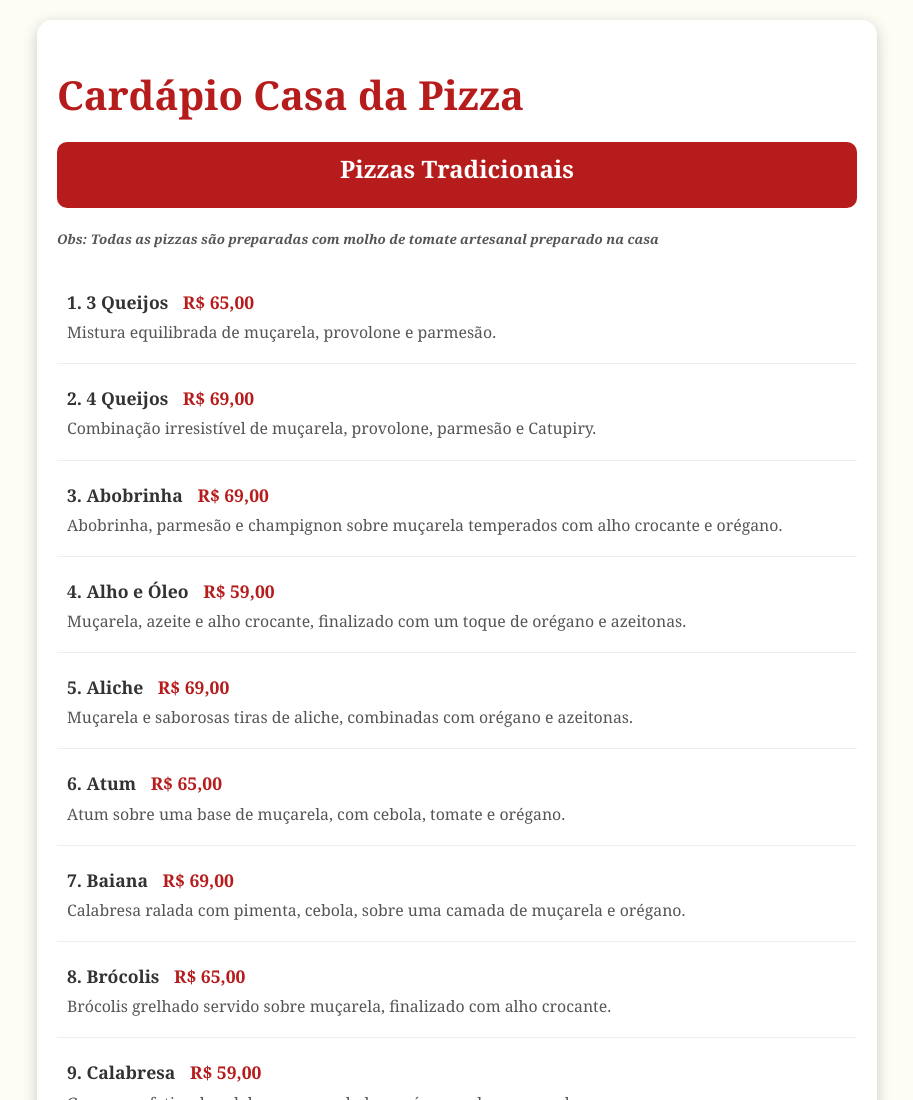
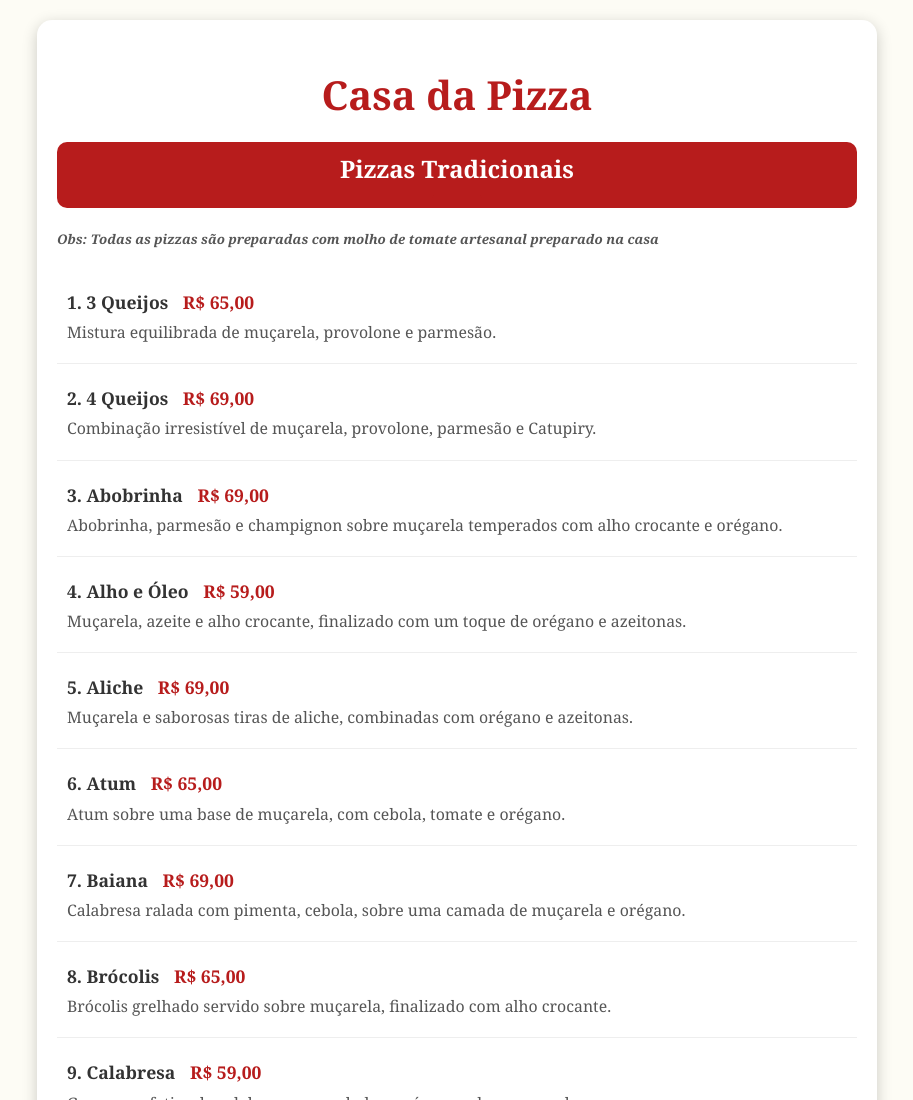
Before and after one commit to henriquenicolli/site_pizza, a plain HTML site: page index.html in a window 1280 px wide. Shown: the top 1100 px of the page, without its empty margins (183-1096 px from the left). Drawn offline with Linux system fonts and the light colour scheme; a web font is replaced by a local one.

Commit message:
refactor

```diff
--- a/index.html
+++ b/index.html
@@ -10,6 +10,12 @@
     <meta content="width=device-width, initial-scale=1.0" name="viewport" />
     <title>Cardápio - Pizzaria</title>
     <style>
+      h1 {
+        color: #b71c1c; /* Vermelho mais escuro */
+        font-size: 2.5em; /* Tamanho maior */
+        margin-bottom: 10px;
+        text-align: center; /* Centraliza o texto */
+      }
       h2 {
         position: relative;
       }
@@ -112,7 +118,7 @@
   </head>
   <body>
     <div class="container">
-      <h1>Cardápio Casa da Pizza</h1>
+      <h1>Casa da Pizza</h1>
       <h2>Pizzas Tradicionais</h2>
       <h5>
         Obs: Todas as pizzas são preparadas com molho de tomate artesanal
```
